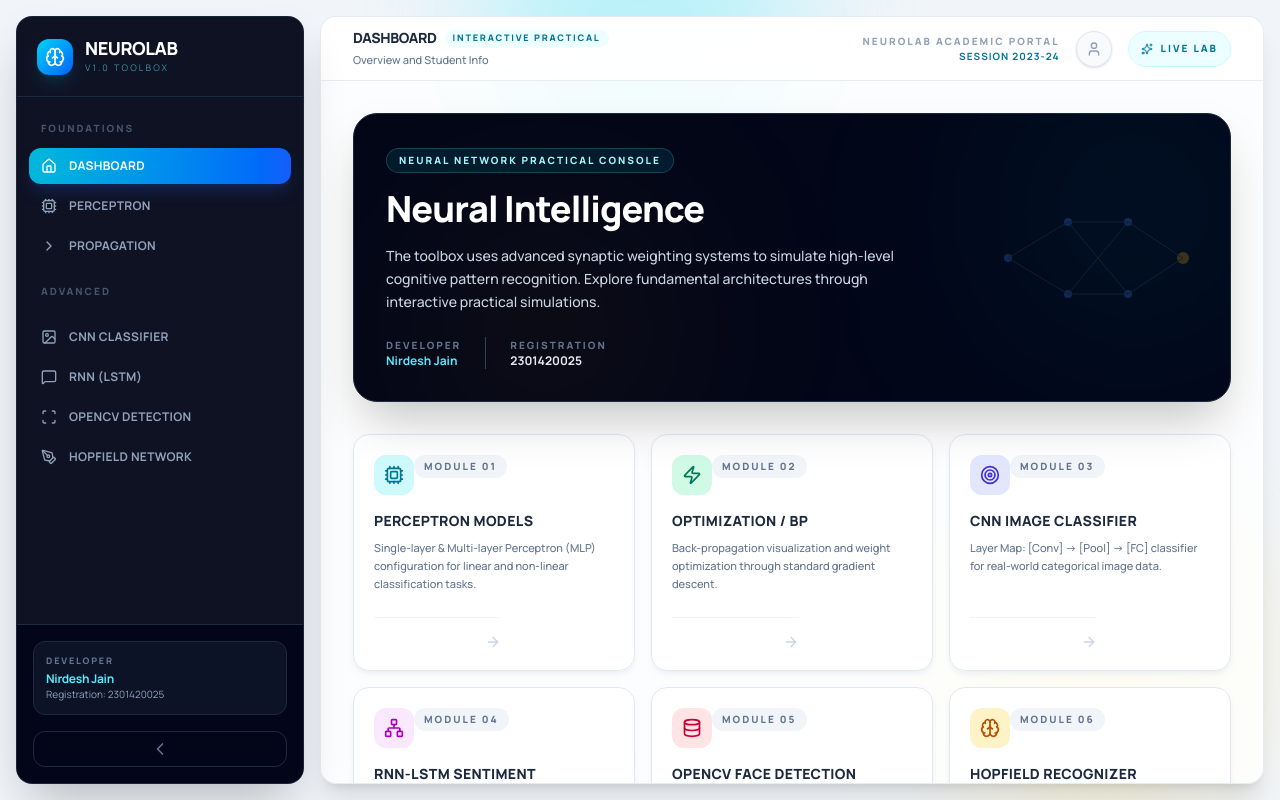
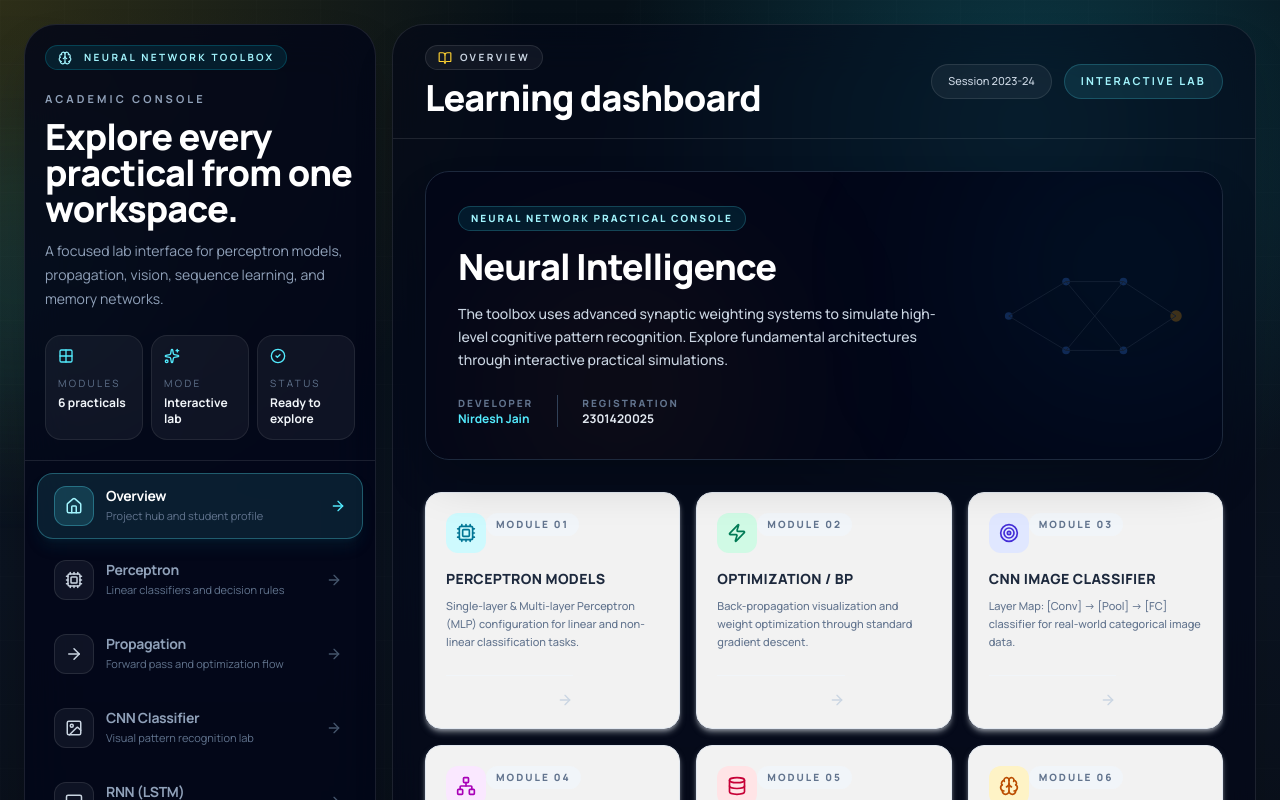
Before and after one commit to jainnirdesh/Neural-network-toolbox, a React (Vite) app: page / in a window 1280 px wide. Shown: the top 800 px of the page. Built offline with nearby package versions, Linux system fonts and the light colour scheme.

Commit message:
Update App.tsx

```diff
--- a/src/App.tsx
+++ b/src/App.tsx
@@ -1,17 +1,20 @@
 
 import { useState } from 'react';
-import { motion, AnimatePresence } from 'motion/react';
+import { AnimatePresence, motion } from 'motion/react';
 import {
+  ArrowRight,
   Brain,
+  BookOpen,
+  CheckCircle2,
   Cpu,
+  Grid2x2,
+  Home,
   Image as ImageIcon,
+  Layers3,
   MessageSquare,
+  Scan,
+  Sparkles,
   User,
-  Scan,
-  PenTool,
-  Home,
-  ChevronRight,
-  Sparkles
 } from 'lucide-react';
 import { cn } from './lib/utils';
 import { STUDENT_INFO } from './constants';
@@ -30,63 +33,70 @@ type ModuleId = 'home' | 'perceptron' | 'propagation' | 'cnn' | 'rnn' | 'opencv'
 interface NavItem {
   id: ModuleId;
   label: string;
-  icon: any;
+  icon: React.ComponentType<{ className?: string }>;
   description: string;
 }
 
 const NAV_ITEMS: NavItem[] = [
-  { id: 'home', label: 'Dashboard', icon: Home, description: 'Overview and Student Info' },
-  { id: 'perceptron', label: 'Perceptron', icon: Cpu, description: 'Single & Multi-layer' },
-  { id: 'propagation', label: 'Propagation', icon: MoveRightIcon, description: 'Forward / Backward / Gradient Descent' },
-  { id: 'cnn', label: 'CNN Classifier', icon: ImageIcon, description: 'Cat vs Dog Image Recognition' },
-  { id: 'rnn', label: 'RNN (LSTM)', icon: MessageSquare, description: 'Text Sentiment Analysis' },
-  { id: 'opencv', label: 'OpenCV Detection', icon: Scan, description: 'Face Detection & Counting' },
-  { id: 'hopfield', label: 'Hopfield Network', icon: PenTool, description: 'Character Recognition' },
+  { id: 'home', label: 'Overview', icon: Home, description: 'Project hub and student profile' },
+  { id: 'perceptron', label: 'Perceptron', icon: Cpu, description: 'Linear classifiers and decision rules' },
+  { id: 'propagation', label: 'Propagation', icon: ArrowRight, description: 'Forward pass and optimization flow' },
+  { id: 'cnn', label: 'CNN Classifier', icon: ImageIcon, description: 'Visual pattern recognition lab' },
+  { id: 'rnn', label: 'RNN (LSTM)', icon: MessageSquare, description: 'Sequence modelling and sentiment' },
+  { id: 'opencv', label: 'OpenCV Detection', icon: Scan, description: 'Face detection and counting' },
+  { id: 'hopfield', label: 'Hopfield Network', icon: Brain, description: 'Associative memory and recall' },
 ];
 
-function MoveRightIcon(props: any) {
-  return (
-    <div className="flex items-center">
-      <ChevronRight {...props} />
-    </div>
-  );
-}
+const quickStats = [
+  { label: 'Modules', value: '6 practicals', icon: Grid2x2 },
+  { label: 'Mode', value: 'Interactive lab', icon: Sparkles },
+  { label: 'Status', value: 'Ready to explore', icon: CheckCircle2 },
+];
 
 export default function App() {
   const [activeTab, setActiveTab] = useState<ModuleId>('home');
-  const [isSidebarOpen, setIsSidebarOpen] = useState(true);
   const activeModule = NAV_ITEMS.find((i) => i.id === activeTab);
 
   return (
-    <div className="relative min-h-screen bg-slate-100 text-slate-800 font-sans selection:bg-cyan-300/40 selection:text-slate-900">
-      <div className="pointer-events-none absolute inset-0 overflow-hidden">
-        <div className="absolute -top-32 left-1/2 h-80 w-80 -translate-x-1/2 rounded-full bg-cyan-300/35 blur-3xl" />
-        <div className="absolute bottom-0 right-10 h-72 w-72 rounded-full bg-amber-200/45 blur-3xl" />
+    <div className="relative min-h-screen overflow-hidden text-slate-100 selection:bg-cyan-300/40 selection:text-slate-950">
+      <div className="pointer-events-none absolute inset-0 bg-[radial-gradient(circle_at_top_left,_rgba(250,204,21,0.16),_transparent_30%),radial-gradient(circle_at_80%_10%,_rgba(34,211,238,0.22),_transparent_28%),linear-gradient(180deg,_#061018_0%,_#0b1320_48%,_#070b12_100%)]" />
+      <div className="pointer-events-none absolute inset-0 bg-[linear-gradient(rgba(255,255,255,0.035)_1px,transparent_1px),linear-gradient(90deg,rgba(255,255,255,0.035)_1px,transparent_1px)] bg-[size:64px_64px] opacity-30" />
+      <div className="pointer-events-none absolute left-[-8rem] top-32 h-72 w-72 rounded-full bg-cyan-400/10 blur-3xl" />
+      <div className="pointer-events-none absolute bottom-[-8rem] right-[-6rem] h-96 w-96 rounded-full bg-amber-400/10 blur-3xl" />
+
+      <div className="relative mx-auto flex min-h-screen max-w-[1600px] flex-col gap-4 p-4 lg:flex-row lg:p-6">
+        <aside className="flex w-full flex-col overflow-hidden rounded-[2rem] border border-white/10 bg-slate-950/80 shadow-2xl shadow-black/30 backdrop-blur-xl lg:w-[20rem] xl:w-[22rem]">
+          <div className="border-b border-white/10 p-5">
+            <div className="inline-flex items-center gap-3 rounded-full border border-cyan-400/20 bg-cyan-400/10 px-3 py-1 text-[10px] font-semibold uppercase tracking-[0.24em] text-cyan-200">
+              <Brain className="h-3.5 w-3.5" />
+              Neural Network Toolbox
+            </div>
+            <div className="mt-5 space-y-3">
+              <p className="text-[11px] font-semibold uppercase tracking-[0.28em] text-slate-400">Academic console</p>
+              <h1 className="max-w-xs text-3xl font-black leading-none tracking-tight text-white md:text-4xl">
+                Explore every practical from one workspace.
+              </h1>
+              <p className="max-w-sm text-sm leading-6 text-slate-400">
+                A focused lab interface for perceptron models, propagation, vision, sequence learning, and memory networks.
+              </p>
             </div>
 
-      <div className="relative flex min-h-screen gap-2 p-2 md:h-screen md:gap-4 md:p-4">
-        {/* Sidebar */}
-        <aside
-          className={cn(
-            "relative z-40 flex shrink-0 flex-col overflow-hidden rounded-2xl border border-slate-800/80 bg-slate-950/95 text-slate-300 shadow-2xl transition-all duration-300",
-            isSidebarOpen ? "w-72" : "w-20"
-          )}
-        >
-          <div className="flex h-20 items-center gap-3 border-b border-slate-800 px-5">
-            <div className="flex h-9 w-9 flex-shrink-0 items-center justify-center rounded-xl bg-gradient-to-br from-cyan-400 to-blue-600 shadow-lg shadow-cyan-600/20">
-              <Brain className="h-5 w-5 text-white" />
+            <div className="mt-6 grid grid-cols-3 gap-2">
+              {quickStats.map((stat) => {
+                const Icon = stat.icon;
+                return (
+                  <div key={stat.label} className="rounded-2xl border border-white/8 bg-white/5 p-3">
+                    <Icon className="h-4 w-4 text-cyan-300" />
+                    <p className="mt-3 text-[10px] uppercase tracking-[0.24em] text-slate-500">{stat.label}</p>
+                    <p className="mt-1 text-xs font-semibold text-slate-100">{stat.value}</p>
                   </div>
-            {isSidebarOpen && (
-              <div className="flex flex-col">
-                <span className="leading-none text-lg font-black tracking-tight text-white">NEUROLAB</span>
-                <span className="mt-1 text-[9px] uppercase tracking-[0.24em] text-cyan-300/60">v1.0 toolbox</span>
+                );
+              })}
             </div>
-            )}
           </div>
 
-          <nav className="custom-scrollbar flex-1 space-y-1 overflow-y-auto px-3 py-4">
-            {isSidebarOpen && <div className="px-3 py-2 text-[10px] font-black uppercase tracking-[0.2em] text-slate-600">Foundations</div>}
-            {NAV_ITEMS.slice(0, 3).map((item) => {
+          <nav className="custom-scrollbar flex-1 space-y-2 overflow-y-auto p-3">
+            {NAV_ITEMS.map((item) => {
               const Icon = item.icon;
               const isActive = activeTab === item.id;
 
@@ -95,100 +105,81 @@ export default function App() {
                   key={item.id}
                   onClick={() => setActiveTab(item.id)}
                   className={cn(
-                    "group relative flex w-full items-center rounded-xl px-3 py-2.5 transition-all duration-200",
+                    'group flex w-full items-center gap-3 rounded-2xl border px-4 py-3 text-left transition-all duration-200',
                     isActive
-                      ? "bg-gradient-to-r from-cyan-500 to-blue-600 text-white shadow-lg shadow-blue-900/40"
-                      : "text-slate-400 hover:bg-slate-900 hover:text-slate-200"
+                      ? 'border-cyan-300/30 bg-cyan-300/10 text-white shadow-lg shadow-cyan-900/20'
+                      : 'border-transparent bg-white/0 text-slate-400 hover:border-white/10 hover:bg-white/5 hover:text-slate-100'
                   )}
                 >
-                  <Icon className={cn("h-4 w-4 flex-shrink-0", isActive && "text-white")} />
-                  {isSidebarOpen && (
-                    <div className="ml-3 flex min-w-0 flex-col items-start text-left">
-                      <span className="truncate text-xs font-bold uppercase tracking-wide">{item.label}</span>
-                    </div>
-                  )}
-                </button>
-              );
-            })}
-
-            {isSidebarOpen && <div className="px-3 py-4 text-[10px] font-black uppercase tracking-[0.2em] text-slate-600">Advanced</div>}
-            {NAV_ITEMS.slice(3).map((item) => {
-              const Icon = item.icon;
-              const isActive = activeTab === item.id;
-
-              return (
-                <button
-                  key={item.id}
-                  onClick={() => setActiveTab(item.id)}
+                  <span
                     className={cn(
-                    "group relative flex w-full items-center rounded-xl px-3 py-2.5 transition-all duration-200",
-                    isActive
-                      ? "bg-gradient-to-r from-cyan-500 to-blue-600 text-white shadow-lg shadow-blue-900/40"
-                      : "text-slate-400 hover:bg-slate-900 hover:text-slate-200"
+                      'flex h-10 w-10 items-center justify-center rounded-xl border transition-colors',
+                      isActive ? 'border-cyan-300/30 bg-cyan-300/15 text-cyan-200' : 'border-white/10 bg-white/5 text-slate-300'
                     )}
                   >
-                  <Icon className={cn("h-4 w-4 flex-shrink-0", isActive && "text-white")} />
-                  {isSidebarOpen && (
-                    <div className="ml-3 flex min-w-0 flex-col items-start text-left">
-                      <span className="truncate text-xs font-bold uppercase tracking-wide">{item.label}</span>
-                    </div>
-                  )}
+                    <Icon className="h-4.5 w-4.5" />
+                  </span>
+                  <span className="min-w-0 flex-1">
+                    <span className="block truncate text-sm font-semibold tracking-tight">{item.label}</span>
+                    <span className="block truncate text-[11px] leading-5 text-slate-500 group-hover:text-slate-400">{item.description}</span>
+                  </span>
+                  <ArrowRight className={cn('h-4 w-4 transition-transform', isActive ? 'translate-x-0 text-cyan-300' : '-translate-x-1 text-slate-600 group-hover:translate-x-0')} />
                 </button>
               );
             })}
           </nav>
 
-          <div className="border-t border-slate-800 bg-slate-950/90 p-4">
-            {isSidebarOpen && (
-              <div className="mb-4 rounded-xl border border-slate-800 bg-slate-900/80 p-3">
-                <p className="mb-1 text-[9px] font-black uppercase tracking-[0.2em] text-slate-500">Developer</p>
-                <p className="text-xs font-bold tracking-tight text-cyan-300">{STUDENT_INFO.name}</p>
-                <p className="text-[10px] text-slate-400">Registration: {STUDENT_INFO.rollNo}</p>
+          <div className="border-t border-white/10 p-4">
+            <div className="rounded-[1.5rem] border border-white/10 bg-white/5 p-4">
+              <div className="flex items-start justify-between gap-4">
+                <div>
+                  <p className="text-[10px] font-semibold uppercase tracking-[0.24em] text-slate-500">Developer</p>
+                  <p className="mt-2 text-base font-semibold text-white">{STUDENT_INFO.name}</p>
+                  <p className="mt-1 text-sm text-slate-400">Roll no. {STUDENT_INFO.rollNo}</p>
                 </div>
-            )}
-            <button
-              onClick={() => setIsSidebarOpen(!isSidebarOpen)}
-              className="flex h-9 w-full items-center justify-center rounded-xl border border-slate-800 text-slate-500 transition-colors hover:bg-slate-900"
-            >
-              <ChevronRight className={cn("h-5 w-5 transition-transform", isSidebarOpen && "rotate-180")} />
-            </button>
+                <div className="flex h-11 w-11 items-center justify-center rounded-2xl border border-cyan-300/20 bg-cyan-300/10 text-cyan-200">
+                  <User className="h-5 w-5" />
+                </div>
+              </div>
+              <div className="mt-4 flex items-center gap-2 rounded-2xl border border-emerald-400/20 bg-emerald-400/10 px-3 py-2 text-[11px] font-medium text-emerald-200">
+                <Sparkles className="h-4 w-4" />
+                Live practical workspace ready
+              </div>
+            </div>
           </div>
         </aside>
 
-        {/* Main Content */}
-        <main className="relative flex flex-1 flex-col overflow-hidden rounded-2xl border border-slate-200/80 bg-white/80 shadow-xl backdrop-blur-md">
-          <header className="sticky top-0 z-30 flex min-h-16 items-center justify-between border-b border-slate-200/80 bg-white/70 px-4 backdrop-blur-md md:px-8">
-            <div className="min-w-0 space-y-1">
-              <h1 className="flex items-center gap-2 truncate text-sm font-black uppercase tracking-tight text-slate-800">
-                <span className="truncate">{activeModule?.label}</span>
-                <span className="rounded-full bg-cyan-50 px-2 py-0.5 text-[9px] font-black uppercase tracking-[0.2em] text-cyan-700">Interactive practical</span>
-              </h1>
-              <p className="hidden truncate text-[11px] font-medium text-slate-500 md:block">{activeModule?.description}</p>
+        <main className="relative flex min-h-[calc(100vh-2rem)] flex-1 flex-col overflow-hidden rounded-[2rem] border border-white/10 bg-slate-950/55 shadow-2xl shadow-black/20 backdrop-blur-xl lg:min-h-[calc(100vh-3rem)]">
+          <header className="flex flex-col gap-4 border-b border-white/10 px-5 py-5 md:flex-row md:items-center md:justify-between md:px-8">
+            <div className="space-y-2">
+              <div className="inline-flex items-center gap-2 rounded-full border border-white/10 bg-white/5 px-3 py-1 text-[10px] font-semibold uppercase tracking-[0.24em] text-slate-300">
+                <BookOpen className="h-3.5 w-3.5 text-amber-300" />
+                {activeModule?.label ?? 'Overview'}
               </div>
-            <div className="flex items-center gap-4">
-              <div className="hidden sm:flex flex-col items-end">
-                <span className="text-[10px] font-black uppercase tracking-[0.2em] text-slate-400">NeuroLab Academic Portal</span>
-                <span className="text-[10px] font-bold uppercase tracking-widest text-cyan-700">Session 2023-24</span>
+              <h2 className="text-2xl font-black tracking-tight text-white md:text-4xl">
+                {activeTab === 'home' ? 'Learning dashboard' : activeModule?.description}
+              </h2>
             </div>
-              <div className="flex h-9 w-9 items-center justify-center rounded-full border border-slate-200 bg-slate-50 shadow-sm">
-                <User className="h-4 w-4 text-slate-400" />
+
+            <div className="flex flex-wrap items-center gap-3">
+              <div className="rounded-full border border-white/10 bg-white/5 px-4 py-2 text-[11px] font-medium text-slate-300">
+                Session 2023-24
               </div>
-              <div className="hidden h-9 items-center gap-2 rounded-full border border-cyan-100 bg-cyan-50 px-3 text-[10px] font-black uppercase tracking-[0.2em] text-cyan-700 lg:flex">
-                <Sparkles className="h-3 w-3" />
-                Live Lab
+              <div className="rounded-full border border-cyan-300/20 bg-cyan-300/10 px-4 py-2 text-[11px] font-semibold uppercase tracking-[0.2em] text-cyan-200">
+                Interactive lab
               </div>
             </div>
           </header>
 
-          <div className="custom-scrollbar flex-1 overflow-y-auto p-4 md:p-8">
+          <div className="custom-scrollbar flex-1 overflow-y-auto px-4 py-4 md:px-8 md:py-8">
             <AnimatePresence mode="wait">
               <motion.div
                 key={activeTab}
-                initial={{ opacity: 0, y: 5 }}
-                animate={{ opacity: 1, y: 0 }}
-                exit={{ opacity: 0, y: -5 }}
-                transition={{ duration: 0.15 }}
-                className="mx-auto max-w-6xl"
+                initial={{ opacity: 0, y: 16, filter: 'blur(4px)' }}
+                animate={{ opacity: 1, y: 0, filter: 'blur(0px)' }}
+                exit={{ opacity: 0, y: -10, filter: 'blur(4px)' }}
+                transition={{ duration: 0.22, ease: 'easeOut' }}
+                className="mx-auto max-w-7xl"
               >
                 {activeTab === 'home' && <Dashboard setActiveTab={setActiveTab} />}
                 {activeTab === 'perceptron' && <PerceptronModule />}
```
Lines whose indentation alone changed are shown as unchanged.
